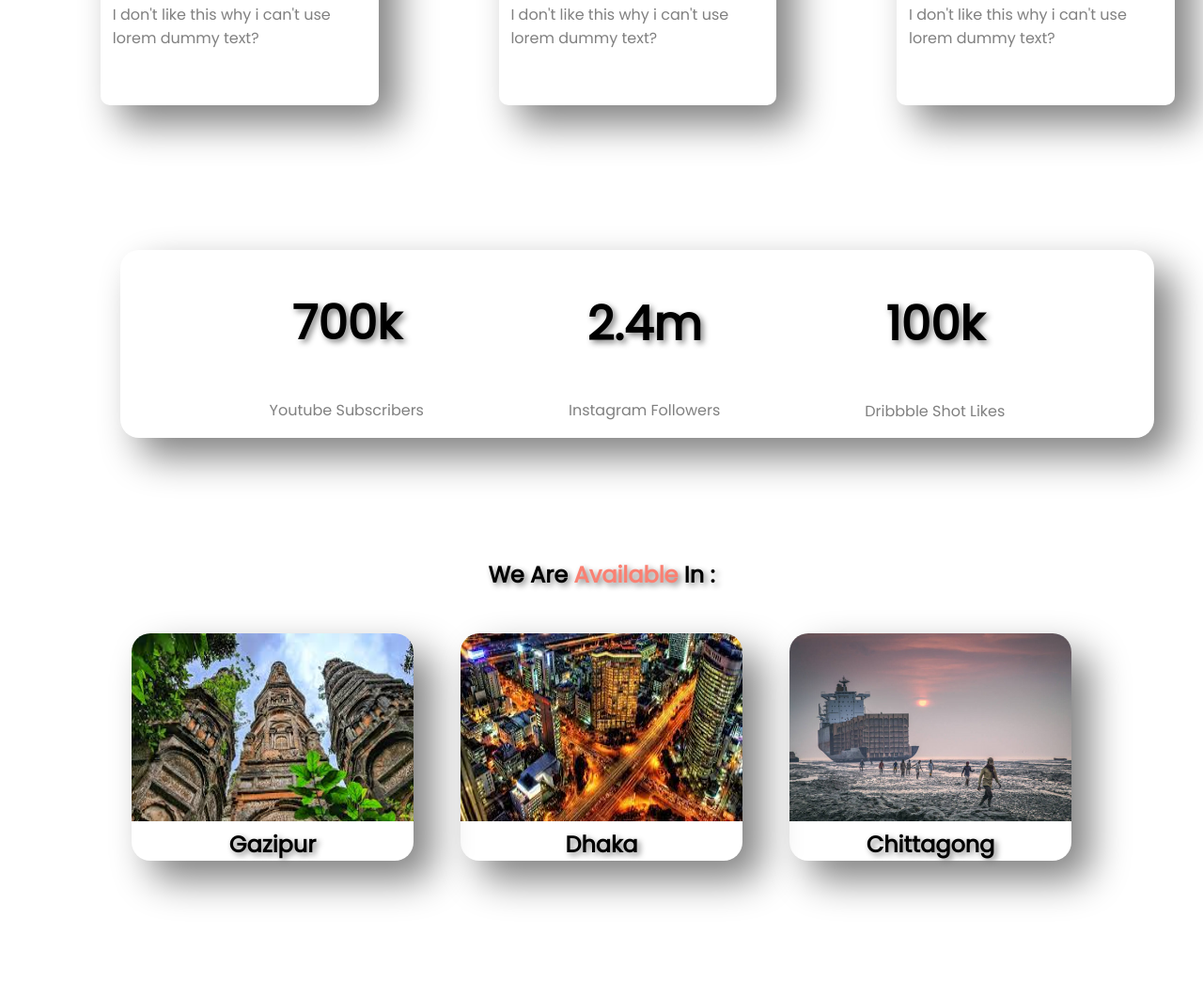
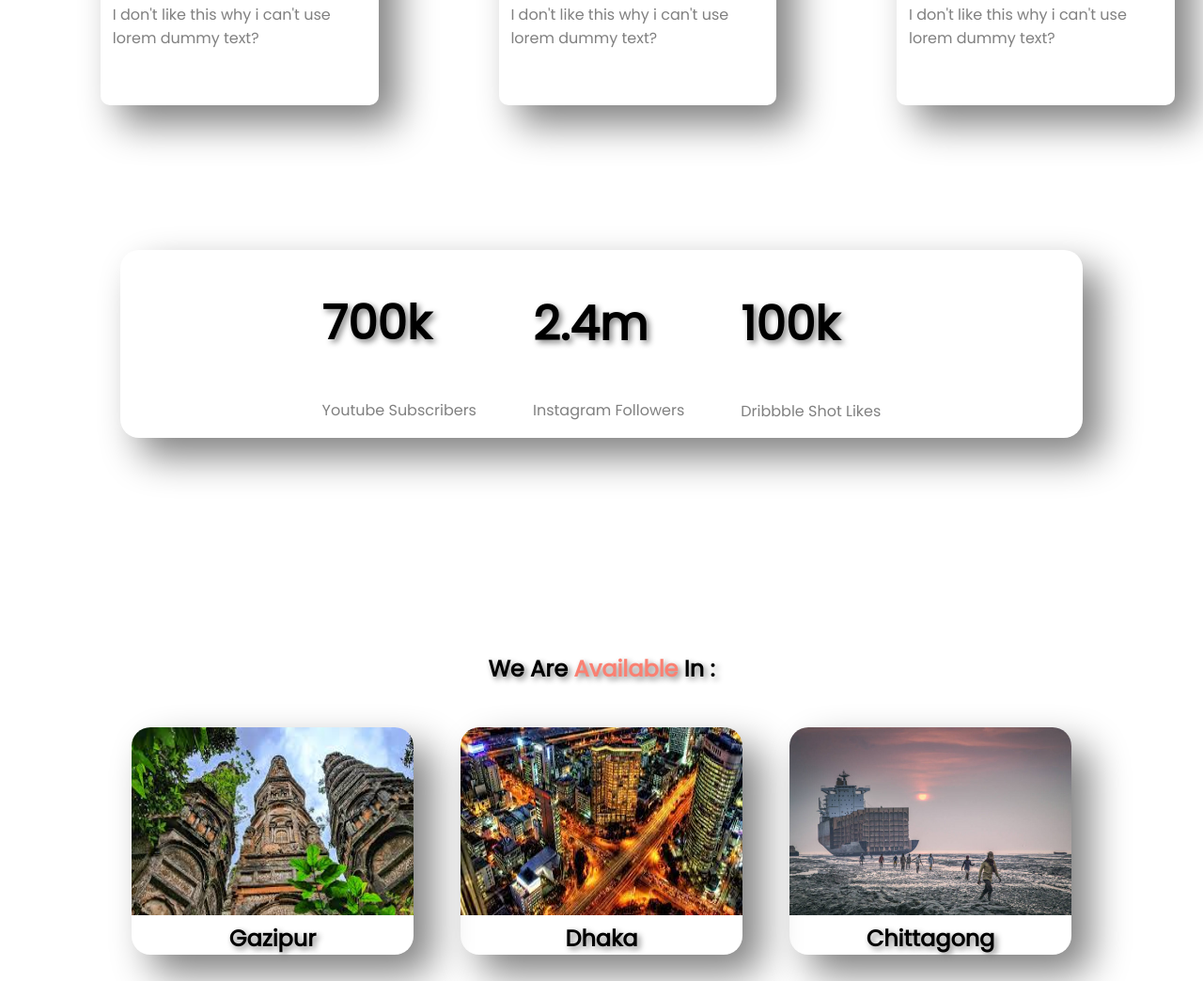
Before and after one commit to abrarinfo/Food-Network, a plain HTML site: page index.html in a window 1280 px wide. Shown: the part 2053-3097 px from the top of the page at 94% size. Drawn offline with Linux system fonts and the light colour scheme.

Commit message:
YAY! Food Network done!

```diff
--- a/index.html
+++ b/index.html
@@ -90,6 +90,7 @@
         </div>
     </section>
     <section class="social-media">
+        <div class="social-media-information-container">
             <div class="social-media-information">
                 <h1>700k</h1>
                 <p class="grey-colored-text">Youtube Subscribers</p>
@@ -101,6 +102,7 @@
             <div class="social-media-information">
                 <h1>100k</h1>
                 <p class="grey-colored-text">Dribbble Shot Likes</p>
+            </div>
         </div>
     </section>
     <section class="places ">
--- a/style.css
+++ b/style.css
@@ -143,8 +143,12 @@ ul {
 .social-media {
     display: flex;
     justify-content: center;
+}
+
+.social-media-information-container {
+    display: flex;
+    justify-content: center;
     align-items: center;
-    justify-content: center;
     height: 200px;
     width: 1100px;
     box-shadow: 20px 20px 40px gray;
@@ -153,9 +157,11 @@ ul {
 }
 
 .social-media-information {
-    text-align: center;
-    margin-left: 7%;
-    margin-right: 7%;
+    align-items: center;
+    margin: 30px;
+    /* text-align: center; */
+    /* margin-left: 7%;
+    margin-right: 7%; */
 }
 
 .social-media-information h1 {
@@ -189,7 +195,7 @@ ul {
 
 .review {
     display: flex;
-    justify-content: start;
+    justify-content: center;
 }
 
 .review-area {
```
Lines whose indentation alone changed are shown as unchanged.
